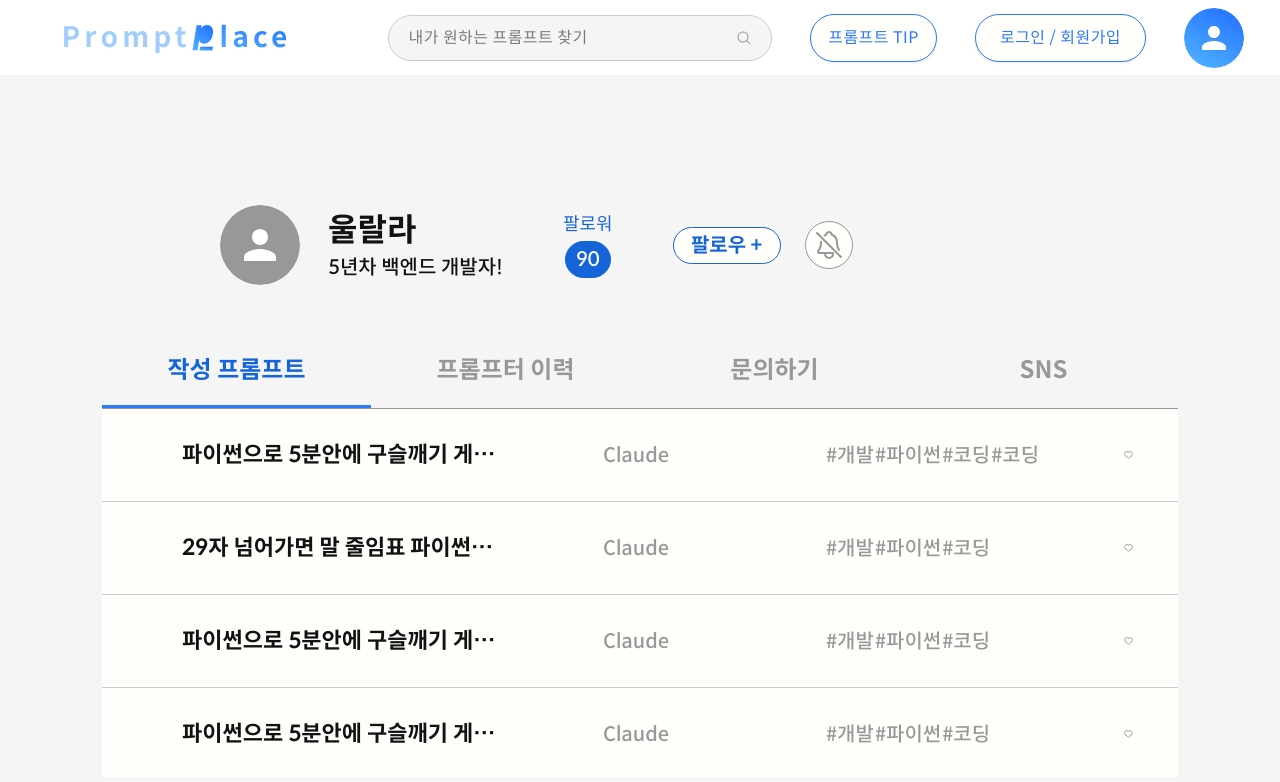
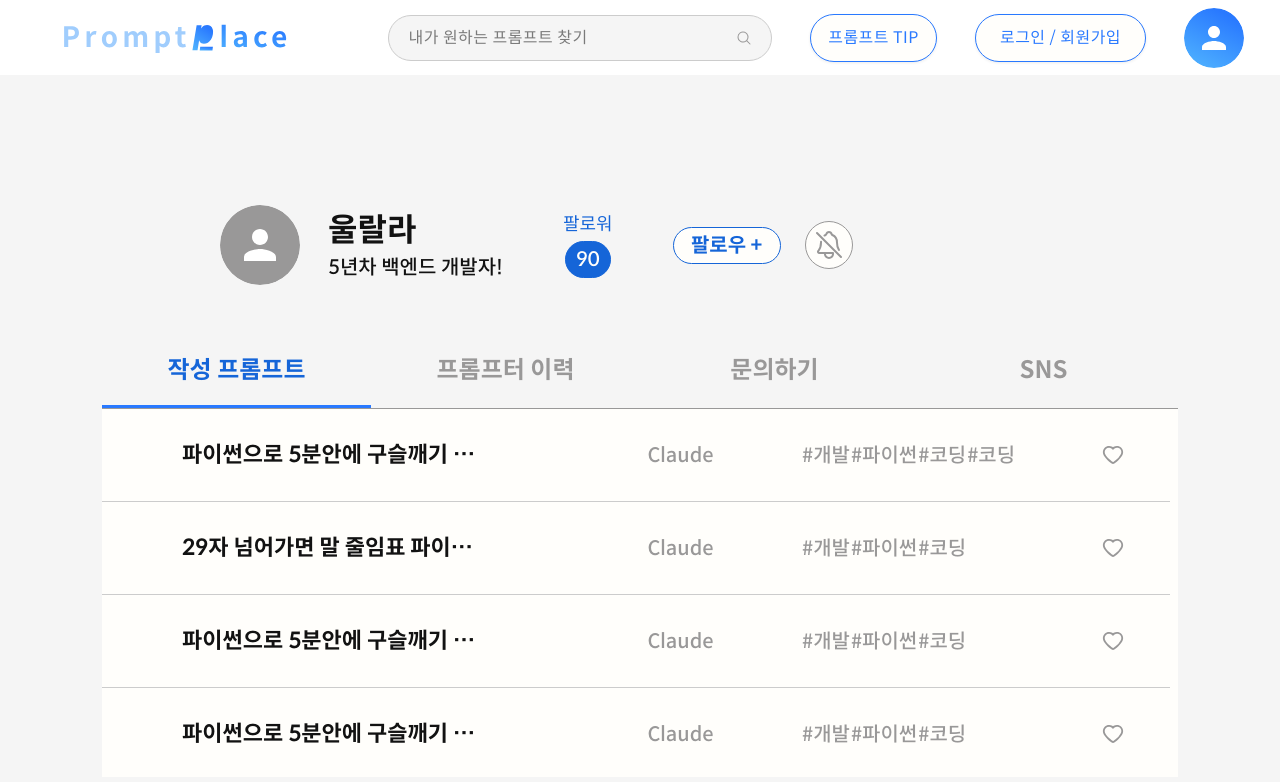
Before and after one commit to PromptPlace/PromtPlace-FE, a React (Vite) app: page /profile/1 in a window 1280 px wide. Shown: the top 782 px of the page. Built offline with nearby package versions, Linux system fonts and the light colour scheme.

Commit message:
💄 Design: 스타일링 수정 (#31)

```diff
--- a/src/pages/ProfilePage/ProfilePage.tsx
+++ b/src/pages/ProfilePage/ProfilePage.tsx
@@ -322,6 +322,7 @@ const ProfilePage = () => {
           </div>
 
           {menuId === 0 && (
+            <div className="pr-[8px] bg-white">
               <div className="w-full max-h-[368px] overflow-y-auto">
                 {prompts.map((prompt) => (
                   <PromptCard
@@ -335,13 +336,15 @@ const ProfilePage = () => {
                   />
                 ))}
               </div>
+            </div>
           )}
 
           {menuId === 1 && (
-            <div className="flex flex-col items-center">
+            <>
+              <div className="flex flex-col items-center pr-[8px] bg-white h-full">
                 <div
                   className={clsx(
-                  'w-full overflow-y-auto',
+                    'w-full overflow-y-auto bg-white',
                     !isMyProfile && 'max-h-[368px]',
                     isMyProfile && 'max-h-[279px]',
                   )}>
@@ -357,12 +360,13 @@ const ProfilePage = () => {
                     />
                   ))}
                 </div>
+              </div>
               {isMyProfile && (
-                <div className="mt-[50px]">
+                <div className="mt-[50px] w-full flex justify-center">
                   <PrimaryButton buttonType="plus" text="+" onClick={handleAddNewDescription} />
                 </div>
               )}
-            </div>
+            </>
           )}
 
           {menuId === 2 && !isMyProfile && <AskCard prompts={PROMPT} isMyProfile={isMyProfile} />}
@@ -388,6 +392,7 @@ const ProfilePage = () => {
                   </div>
                 )}
               </div>
+              <div className="pr-[8px] bg-white">
                 <div className="max-h-[316px] overflow-auto">
                   {showInquiryDetail === null &&
                     inquiries
@@ -402,6 +407,8 @@ const ProfilePage = () => {
                         />
                       ))}
                 </div>
+              </div>
+
               <div>
                 {showInquiryDetail !== null && (
                   <InquiryDetailCard
--- a/src/pages/ProfilePage/components/PromptCard.tsx
+++ b/src/pages/ProfilePage/components/PromptCard.tsx
@@ -29,10 +29,10 @@ const PromptCard = ({ id, title, model, tags, isMyProfile, handleDeletePrompts }
         className="text-text-on-white text-[22px] font-bold leading-[28px] py-[20px] px-[80px] truncate max-w-[635px] w-full truncate">
         {title}
       </div>
-      <div className="text-text-on-background text-[20px] font-medium leading-[25px] py-[20px] px-[10px] max-w-[223px] w-full">
+      <div className="text-text-on-background text-[20px] font-medium leading-[25px] py-[20px] px-[10px] max-w-[223px] w-full text-center">
         {model}
       </div>
-      <div className="flex gap-[1px] py-[20px] px-[10px] max-w-[263px] w-full">
+      <div className="flex gap-[1px] py-[20px] px-[10px] max-w-[263px] w-full text-center truncate">
         {tags.map((tag) => (
           <div key={String(tag.tag_id)} className="text-text-on-background text-[20px] font-medium leading-[25px]">
             #{tag.name}
@@ -43,7 +43,7 @@ const PromptCard = ({ id, title, model, tags, isMyProfile, handleDeletePrompts }
       {!isMyProfile && (
         <div
           onClick={() => setIsLike((prev) => !prev)}
-          className="py-[25px] px-[45px] cursor-pointer w-[115px] h-[72px] flex items-center justify-center">
+          className="py-[25px] px-[45px] cursor-pointer w-[115px] h-[72px] flex items-center justify-center shrink-0">
           <img src={isLike ? HeartBlue : HeartEmpty} alt="좋아요" />
         </div>
       )}
--- a/src/pages/ProfilePage/components/SnsCard.tsx
+++ b/src/pages/ProfilePage/components/SnsCard.tsx
@@ -52,8 +52,8 @@ const SnsCard = ({
         const rect = clickPosition.current.getBoundingClientRect();
 
         setModalPosition({
-          top: rect.top + window.scrollY + 32,
-          left: rect.left + window.scrollX - 480,
+          top: rect.top + 32,
+          left: rect.left + window.scrollX - 500,
         });
       }
     };
```
Lines whose indentation alone changed are shown as unchanged.
